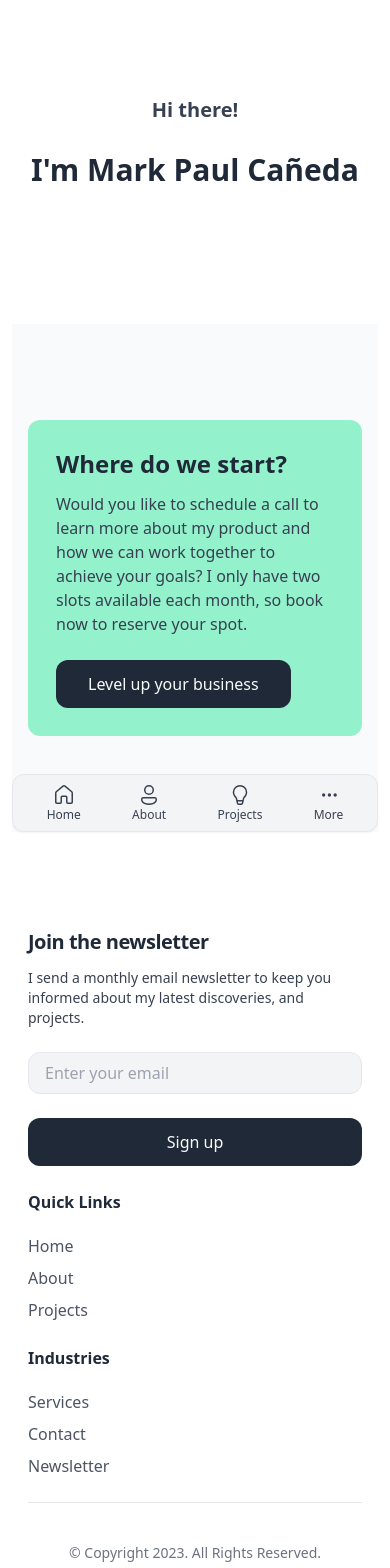
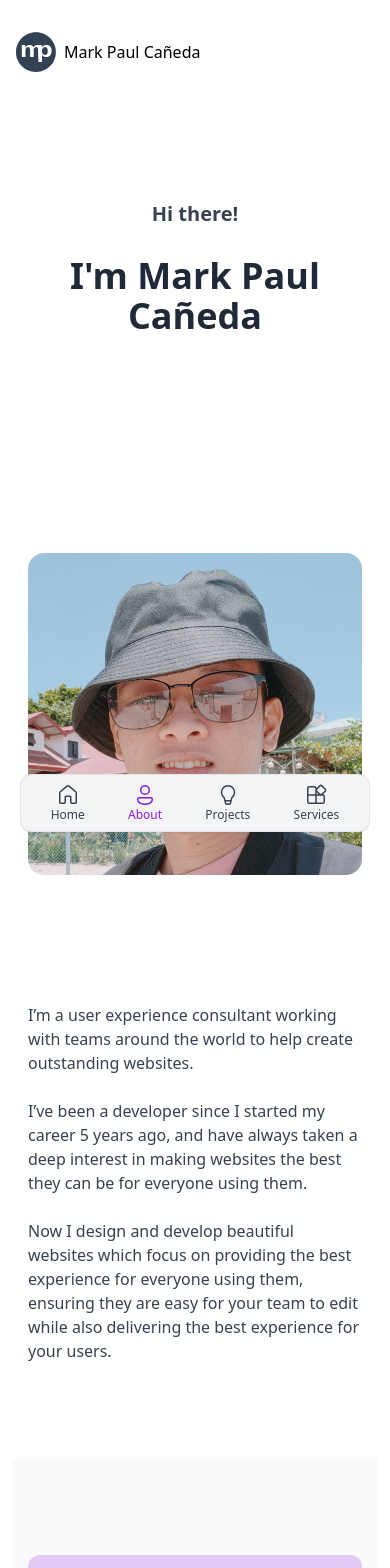
Before and after one commit to GitMarkPaul/mpcaneda-dev, a Nuxt app: page /about in a window 390 px wide. Shown: the top 1568 px of the page. Built offline with nearby package versions, Linux system fonts and the light colour scheme.

Commit message:
ui updates

```diff
--- a/assets/css/main.css
+++ b/assets/css/main.css
@@ -28,16 +28,16 @@
     }
 
     .button-secondary {
-        @apply bg-gray-100 text-gray-700 hover:scale-105;
+        @apply bg-gray-100 text-gray-700 hover:scale-105 dark:bg-gray-700 dark:text-gray-100;
     }
 
 
     .button-dark {
-        @apply bg-gray-800 text-gray-50 hover:scale-105;
+        @apply bg-gray-800 text-gray-50 hover:scale-105 dark:bg-gray-100 dark:text-gray-800;
     }
 
     .button-link {
-        @apply hover:bg-gray-100 text-gray-700 hover:scale-105;
+        @apply hover:bg-gray-100 text-gray-700 hover:scale-105 dark:text-gray-100 dark:hover:bg-gray-900;
     }
 
 }
--- a/components/CTA.vue
+++ b/components/CTA.vue
@@ -1,7 +1,7 @@
 <template>
-    <section class="py-24 bg-gray-50">
+    <section class="py-24 bg-gray-50 dark:bg-gray-800">
         <div class="container">
-            <div class="bg-primary-300 p-7 md:p-12 rounded-xl md:max-w-5xl mx-auto">
+            <div class="bg-primary-200 p-7 md:p-12 rounded-xl md:max-w-5xl mx-auto">
                 <div>
                     <h2 class="text-2xl font-semibold text-gray-800 lg:text-4xl">
                         Where do we start?
--- /dev/null
+++ b/components/PageBanner.vue
@@ -0,0 +1,25 @@
+<script setup>
+    defineProps({
+        uppertext: String,
+        title: String,
+        subtext: String,
+    })
+</script>
+
+<template>
+    <section class="py-24 dark:bg-gray-800">
+        <div class="container">
+            <div class="md:max-w-3xl mx-auto text-center">
+                <span class="text-xl md:text-2xl text-gray-700 font-semibold dark:text-gray-100"  v-if="uppertext">
+                   {{ uppertext }}
+                </span>
+                <h1 class="text-4xl md:text-6xl text-gray-800 font-semibold leading-2 mt-7 mb-10 dark:text-gray-50">
+                    {{ title }}
+                </h1>
+                <p class="text-base text-gray-700 dark:text-gray-100" v-if="subtext">
+                    {{ subtext }}
+                </p>
+            </div>
+        </div>
+    </section>
+</template>
--- a/layouts/default.vue
+++ b/layouts/default.vue
@@ -1,38 +1,38 @@
 <template>
-
-    <div class="fixed bottom-3 right-3 left-3 py-2 px-4 rounded-xl border shadow-sm bg-gray-100 z-10 max-w-md mx-auto md:hidden flex items-center justify-around gap-4" role="tab">
-        <nuxt-link to="/" class="text-xs text-gray-700 flex flex-col items-center">
+    <div class="bg-white dark:bg-gray-800">
+        <div class="tab-menu fixed bottom-3 right-5 left-5 py-2 px-4 rounded-xl border shadow-sm bg-gray-100 backdrop-blur-md z-10 max-w-md mx-auto md:hidden flex items-center justify-around gap-4 dark:bg-gray-700/60 dark:border-gray-600" role="tab">
+            <nuxt-link to="/" class="text-xs text-gray-700 flex flex-col items-center dark:text-gray-100">
                 <svg xmlns="http://www.w3.org/2000/svg" width="24" height="24" viewBox="0 0 24 24"><path fill="currentColor" d="M10.55 2.532a2.25 2.25 0 0 1 2.9 0l6.75 5.692c.507.428.8 1.057.8 1.72v9.31a1.75 1.75 0 0 1-1.75 1.75h-3.5a1.75 1.75 0 0 1-1.75-1.75v-5.007a.25.25 0 0 0-.25-.25h-3.5a.25.25 0 0 0-.25.25v5.007a1.75 1.75 0 0 1-1.75 1.75h-3.5A1.75 1.75 0 0 1 3 19.254v-9.31c0-.663.293-1.292.8-1.72l6.75-5.692Zm1.933 1.147a.75.75 0 0 0-.966 0L4.767 9.37a.75.75 0 0 0-.267.573v9.31c0 .138.112.25.25.25h3.5a.25.25 0 0 0 .25-.25v-5.007c0-.967.784-1.75 1.75-1.75h3.5c.966 0 1.75.783 1.75 1.75v5.007c0 .138.112.25.25.25h3.5a.25.25 0 0 0 .25-.25v-9.31a.75.75 0 0 0-.267-.573l-6.75-5.692Z"/></svg>
 
                 Home
             </nuxt-link>
-        <nuxt-link to="/about" class="text-xs text-gray-700 flex flex-col items-center">
+            <nuxt-link to="/about" class="text-xs text-gray-700 flex flex-col items-center dark:text-gray-100">
                 <svg xmlns="http://www.w3.org/2000/svg" width="24" height="24" viewBox="0 0 24 24"><path fill="currentColor" d="M17.755 14a2.249 2.249 0 0 1 2.248 2.25v.575c0 .894-.32 1.759-.9 2.438c-1.57 1.833-3.957 2.738-7.103 2.738s-5.532-.905-7.098-2.74a3.75 3.75 0 0 1-.898-2.434v-.578A2.249 2.249 0 0 1 6.253 14h11.502Zm0 1.5H6.252a.749.749 0 0 0-.75.75v.577c0 .535.192 1.053.54 1.46c1.253 1.469 3.22 2.214 5.957 2.214c2.739 0 4.706-.745 5.963-2.213a2.25 2.25 0 0 0 .54-1.463v-.576a.749.749 0 0 0-.748-.749ZM12 2.005a5 5 0 1 1 0 10a5 5 0 0 1 0-10Zm0 1.5a3.5 3.5 0 1 0 0 7a3.5 3.5 0 0 0 0-7Z"/></svg>
 
                 About
             </nuxt-link>
-        <nuxt-link to="/projects" class="text-xs text-gray-700 flex flex-col items-center">
+            <nuxt-link to="/projects" class="text-xs text-gray-700 flex flex-col items-center dark:text-gray-100">
                 <svg xmlns="http://www.w3.org/2000/svg" width="24" height="24" viewBox="0 0 24 24"><path fill="currentColor" d="M12 2.001a7.25 7.25 0 0 1 7.25 7.25c0 2.096-.9 4.02-2.663 5.742a.75.75 0 0 0-.175.265l-.032.103l-1.13 4.895a2.25 2.25 0 0 1-2.02 1.737l-.173.007h-2.114a2.25 2.25 0 0 1-2.147-1.577l-.045-.167l-1.13-4.895a.75.75 0 0 0-.206-.368c-1.68-1.64-2.577-3.463-2.659-5.444l-.006-.298l.004-.24A7.25 7.25 0 0 1 12 2.002Zm2.115 16.498H9.884l.329 1.42a.75.75 0 0 0 .627.573l.103.008h2.114a.75.75 0 0 0 .7-.483l.03-.099l.328-1.419ZM12 3.501a5.75 5.75 0 0 0-5.746 5.53l-.004.22l.007.277c.076 1.563.8 3.02 2.206 4.392c.264.258.46.576.571.926l.049.178l.455 1.975h4.923l.458-1.976a2.25 2.25 0 0 1 .493-.97l.127-.133c1.404-1.373 2.128-2.828 2.204-4.392l.007-.277l-.004-.22A5.75 5.75 0 0 0 12 3.5Z"/></svg>
 
                 Projects
             </nuxt-link>
-        <button type="button" class="text-xs text-gray-700 flex flex-col items-center">
-            <svg xmlns="http://www.w3.org/2000/svg" width="24" height="24" viewBox="0 0 25 24"><g fill="none"><path d="M8.667 12a1.75 1.75 0 1 1-3.5 0a1.75 1.75 0 0 1 3.5 0z" fill="currentColor"/><path d="M14.668 12a1.75 1.75 0 1 1-3.5 0a1.75 1.75 0 0 1 3.5 0z" fill="currentColor"/><path d="M18.918 13.75a1.75 1.75 0 1 0 0-3.5a1.75 1.75 0 0 0 0 3.5z" fill="currentColor"/></g></svg>
+            <nuxt-link to="/services" class="text-xs text-gray-700 flex flex-col items-center dark:text-gray-100">
+                <svg xmlns="http://www.w3.org/2000/svg" width="24" height="24" viewBox="0 0 24 24"><path fill="currentColor" d="m18.492 2.33l3.179 3.18a2.25 2.25 0 0 1 0 3.182l-2.584 2.584A2.25 2.25 0 0 1 21 13.5v5.25A2.25 2.25 0 0 1 18.75 21H5.25A2.25 2.25 0 0 1 3 18.75V5.25A2.25 2.25 0 0 1 5.25 3h5.25a2.25 2.25 0 0 1 2.225 1.915L15.31 2.33a2.25 2.25 0 0 1 3.182 0ZM4.5 18.75c0 .415.336.75.75.75h5.999l.001-6.75H4.5v6Zm8.249.75h6.001a.75.75 0 0 0 .75-.75V13.5a.75.75 0 0 0-.75-.75h-6.001v6.75ZM10.5 4.5H5.25a.75.75 0 0 0-.75.75v6h6.75v-6a.75.75 0 0 0-.75-.75Zm2.25 4.81v1.94h1.94l-1.94-1.94Zm3.62-5.918L13.193 6.57a.75.75 0 0 0 0 1.061l3.179 3.179a.75.75 0 0 0 1.06 0l3.18-3.179a.75.75 0 0 0 0-1.06l-3.18-3.18a.75.75 0 0 0-1.06 0Z"/></svg>
 
-            More
-        </button>
+                Services
+            </nuxt-link>
         </div>
 
-    <header class="hidden md:block">
+        <header class="dark:bg-gray-800">
             <nav class="py-8">
                 <div class="container">
                     <div class="flex items-center justify-between">
-                    <nuxt-link to="/" class="text-base font-medium flex items-center gap-2">
+                        <nuxt-link to="/" class="text-base font-medium flex items-center gap-2 dark:text-gray-100">
                             <img class="w-10" src="/logo.svg" alt="Mark Paul Cañeda">
                             Mark Paul Cañeda
                         </nuxt-link>
 
-                    <div class="flex items-center gap-4">
+                        <div class="nav-menu hidden md:flex items-center gap-4">
                             <ul class="flex items-center gap-2">
                                 <li>
                                     <nuxt-link to="/about" class="button button-link">About</nuxt-link>
@@ -57,7 +57,7 @@
             <slot />
         </main>
 
-    <footer class="py-24 px-3 md:px-0">
+        <footer class="py-24 px-3 md:px-0 dark:bg-gray-800">
             <div class="container">
                 <div class="grid grid-cols-1 gap-6 sm:grid-cols-2 sm:gap-y-10 lg:grid-cols-4">
                     <div class="sm:col-span-2">
@@ -65,8 +65,8 @@
                             Join the newsletter
                         </h2>
 
-                    <p class="text-sm text-gray-700 mt-3 lg:max-w-md">
-                        I send a monthly email newsletter to keep you informed about my latest discoveries, and projects.
+                        <p class="text-sm text-gray-700 mt-3 lg:max-w-md dark:text-gray-100">
+                            I send a monthly email newsletter to keep you informed about my latest discoveries and projects.
                         </p>
 
                         <div class="flex flex-col mx-auto gap-3 mt-6 space-y-3 md:space-y-0 md:flex-row">
@@ -106,4 +106,11 @@
                 </div>
             </div>
         </footer>
+    </div>
 </template>
+
+<style lang="postcss" scoped>
+.tab-menu .router-link-exact-active, .nav-menu .router-link-exact-active {
+    @apply text-primary dark:text-primary-300;
+}
+</style>
--- a/pages/about.vue
+++ b/pages/about.vue
@@ -5,15 +5,23 @@
 </script>
 
 <template>
-    <section class="py-24">
+    <PageBanner uppertext="Hi there!" title="I'm Mark Paul Cañeda" />
+
+    <section class="pb-24">
         <div class="container">
-            <div class="md:max-w-3xl mx-auto text-center">
-                <span class="text-xl md:text-2xl text-gray-700 font-semibold">
-                    Hi there!
-                </span>
-                <h1 class="text-3xl md:text-6xl text-gray-800 font-semibold leading-2 mt-7 mb-10">
-                    I'm Mark Paul Cañeda
-                </h1>
+            <div class="grid grid-cols-1 md:grid-cols-2 gap-12 items-center lg:max-w-5xl mx-auto">
+                <img class="w-full h-2/3 object-cover object-top rounded-2xl dark:brightness-75" src="~/assets/img/me.jpg" alt="">
+                <div class="space-y-6">
+                    <p class="text-base text-gray-700 dark:text-gray-100">
+                        I’m a user experience consultant working with teams around the world to help create outstanding websites.
+                    </p>
+                    <p class="text-base text-gray-700 dark:text-gray-100">
+                        I’ve been a developer since I started my career 5 years ago, and have always taken a deep interest in making websites the best they can be for everyone using them.
+                    </p>
+                    <p class="text-base text-gray-700 dark:text-gray-100">
+                        Now I design and develop beautiful websites which focus on providing the best experience for everyone using them, ensuring they are easy for your team to edit while also delivering the best experience for your users.
+                    </p>
+                </div>
             </div>
         </div>
     </section>
--- a/tailwind.config.js
+++ b/tailwind.config.js
@@ -25,18 +25,18 @@ export default {
 			"white": "#FFFFFF",
 			"black": "#000000",
 			primary: {
-                DEFAULT: "#1DE093",
-				50: "#F1FDF9",
-				100: "#DFFBF0",
-				200: "#BBF6DF",
-				300: "#93F1CB",
-				400: "#61EBB4",
-				500: "#1DE093",
-				600: "#1ACB84",
-				700: "#17B073",
-				800: "#139561",
-				900: "#0E6C47",
-				950: "#0B5135"
+                DEFAULT: "#891CE1",
+				50: "#F8F1FD",
+				100: "#F1E4FC",
+				200: "#E3C9F8",
+				300: "#D0A4F4",
+				400: "#B877EE",
+				500: "#891CE1",
+				600: "#7919C8",
+				700: "#6B16B1",
+				800: "#5B1396",
+				900: "#3A0C5F",
+				950: "#260840"
 			},
 			"gray": {
 				DEFAULT: "#6b7280",
@@ -55,7 +55,7 @@ export default {
         }
 	},
 	plugins: [],
-	darkMode: [
-		"class"
-	]
+	// darkMode: [
+	// 	"class"
+	// ]
 }
```
Also changed, not shown: pages/contact.vue (+1 -12 lines), pages/index.vue (+14 -14 lines), pages/projects.vue (+5 -9 lines), pages/services.vue (+11 -15 lines), assets/img/me.jpg (added). Lines whose indentation alone changed are shown as unchanged.
